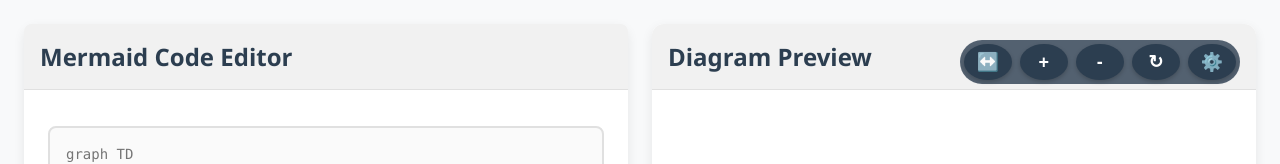
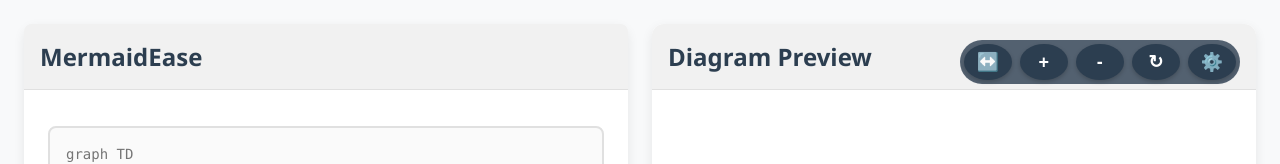
Before and after one commit to fortunadoralph/MermaidEase, a plain HTML site: page index.html in a window 1280 px wide. Shown: the top 164 px of the page. Drawn offline with Linux system fonts and the light colour scheme; a script that the page names is missing.

Commit message:
Update index.html

```diff
--- a/index.html
+++ b/index.html
@@ -555,7 +555,7 @@
     <div class="container">
         <div class="editor-panel">
             <div class="panel-header">
-                <h2>Mermaid Code Editor</h2>
+                <h2>MermaidEase</h2>
             </div>
             <textarea id="code" placeholder="graph TD
     A[Start] --> B{Decision}
```
